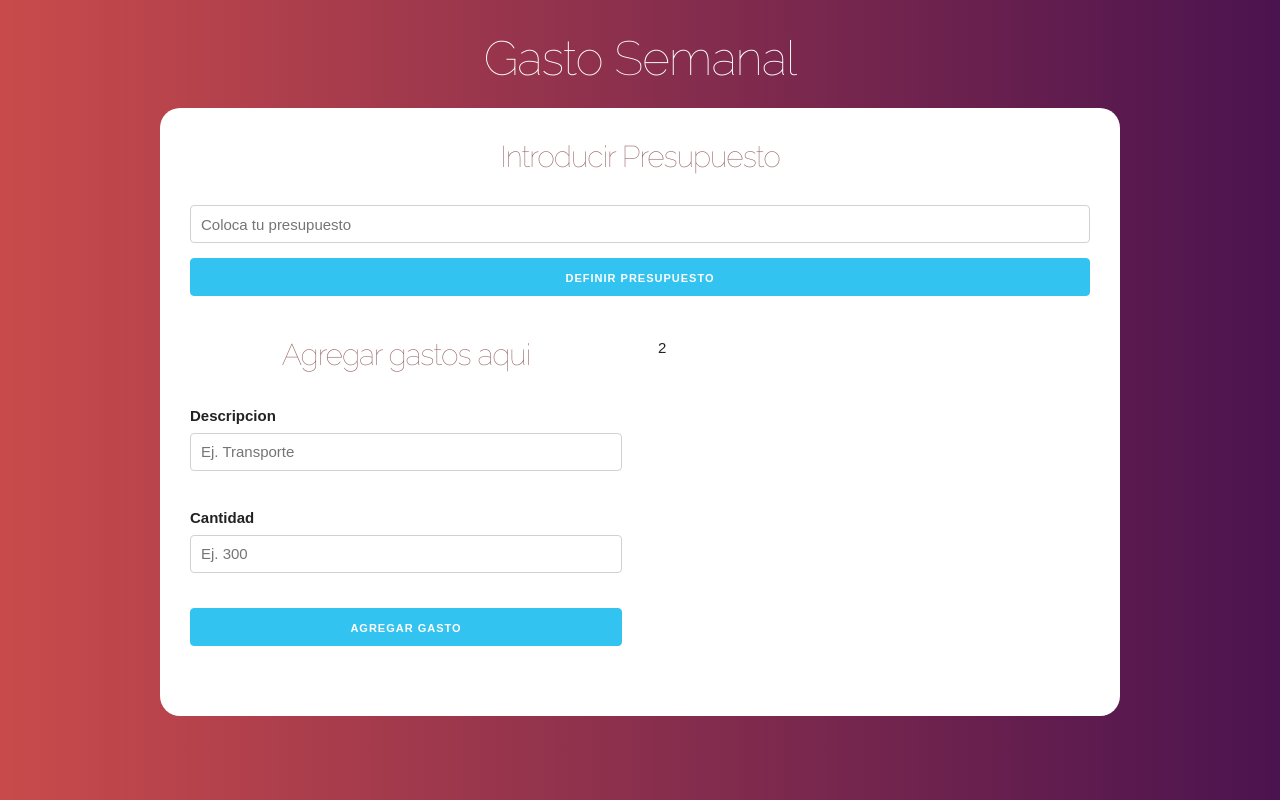
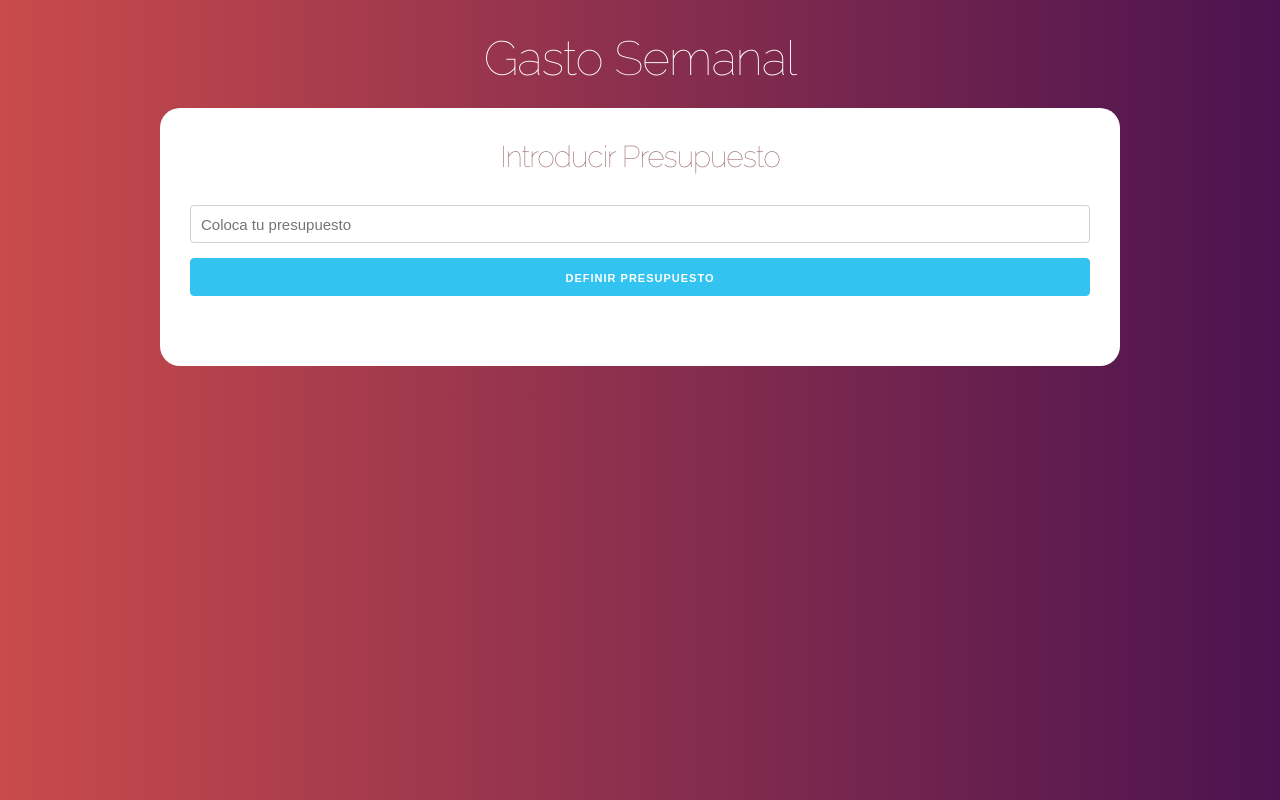
Before and after one commit to 5amuel/presupuesto, a React (Create React App) app: page / in a window 1280 px wide. Built offline with nearby package versions, Linux system fonts and the light colour scheme.

Commit message:
condicional para Mostrar un componente un otro

```diff
--- a/src/App.js
+++ b/src/App.js
@@ -7,16 +7,26 @@
   const [presupuesto, guardarPresupuesto] = useState(0);
   const [restante, guardarRestante] = useState(0);
 
+  //State condicional para mostrar u ocultar pregunta
+  const [mostrarpregunta, actualizarPregunta] = useState(true)
+
 
   return (
     <div className="container">
       <header>
         <h1>Gasto Semanal</h1>
         <div className="contenido-principal contenido">
+          {mostrarpregunta
+            ?
+            (
               <Pregunta
                 guardarPresupuesto={guardarPresupuesto}
                 guardarRestante={guardarRestante}
+                actualizarPregunta={actualizarPregunta}
               />
+            )
+            :
+            (
               <div className="row">
                 <div className="one-half column">
                   <Formulario/>
@@ -25,6 +35,10 @@
                   2
                 </div>
               </div>
+            )
+          }
+
+
 
         </div>
       </header>
--- a/src/components/Pregunta.js
+++ b/src/components/Pregunta.js
@@ -1,7 +1,7 @@
 import React, {Fragment, useState} from 'react';
 import Error from './Error';
 
-const Pregunta = ({guardarPresupuesto, guardarRestante}) => {
+const Pregunta = ({guardarPresupuesto, guardarRestante,  actualizarPregunta}) => {
 
     const[cantidad, guardarCantidad] = useState(0);
     const[error, guardarError] = useState(false);
@@ -22,6 +22,9 @@
         guardarError(false);
         guardarPresupuesto(cantidad);
         guardarCantidad(cantidad);
+        guardarRestante(cantidad);
+        actualizarPregunta(false);
+
 
     }
     return (
```
Lines whose indentation alone changed are shown as unchanged.
